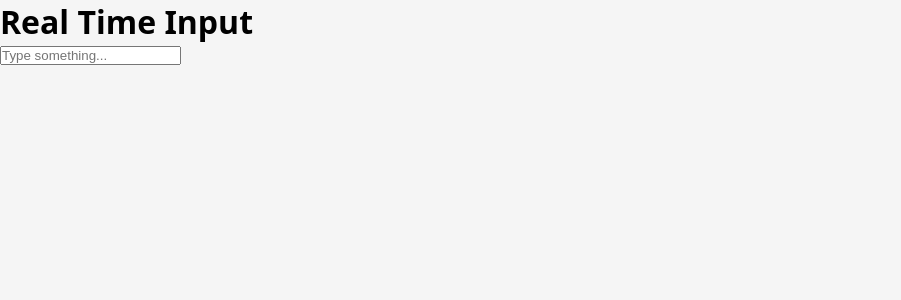
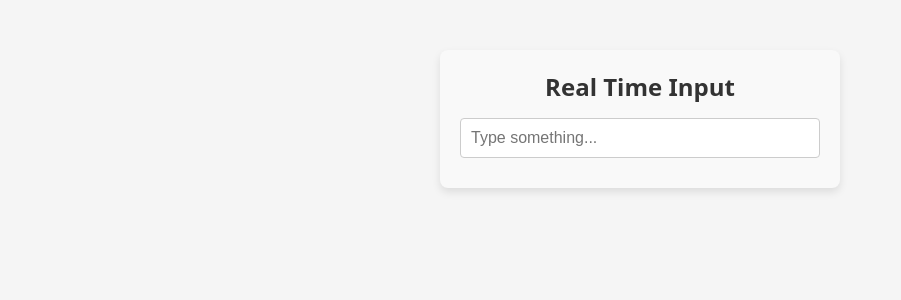
Before and after one commit to Espadv69/useState-Basics, a React (Vite) app in the folder RealTimeInput/: page / in a window 1280 px wide. Shown: the top 300 px of the page, without its empty margins (0-901 px from the left). Built offline with nearby package versions, Linux system fonts and the light colour scheme; the HTML template or start-up script is replaced by a standard one.

Commit message:
Add styling for Input component with animation effects

```diff
--- a/RealTimeInput/src/components/Input/Input.css
+++ b/RealTimeInput/src/components/Input/Input.css
@@ -0,0 +1,49 @@
+.container {
+  max-width: 400px;
+  margin: 50px auto;
+  padding: 20px;
+  text-align: center;
+  border-radius: 8px;
+  box-shadow: 0 4px 8px rgba(0, 0, 0, 0.1);
+  background-color: #f9f9f9;
+
+  animation: fadeIn .5s ease;
+}
+
+.container h1 {
+  font-size: 24px;
+  margin-bottom: 15px;
+  color: #333;
+}
+
+.container input {
+  width: 100%;
+  padding: 10px;
+  font-size: 16px;
+  border: 1px solid #ccc;
+  border-radius: 4px;
+  outline: none;
+  transition: border-color 0.3s;
+}
+
+.container input:focus {
+  border-color: #007bff;
+}
+
+.container p {
+  margin-top: 10px;
+  font-size: 18px;
+  color: #555;
+}
+
+@keyframes fadeIn {
+  from {
+    transform: translateX(-50px);
+    opacity: 0;
+  }
+
+  to {
+    transform: translateX(0);
+    opacity: 1;
+  }
+}
```
